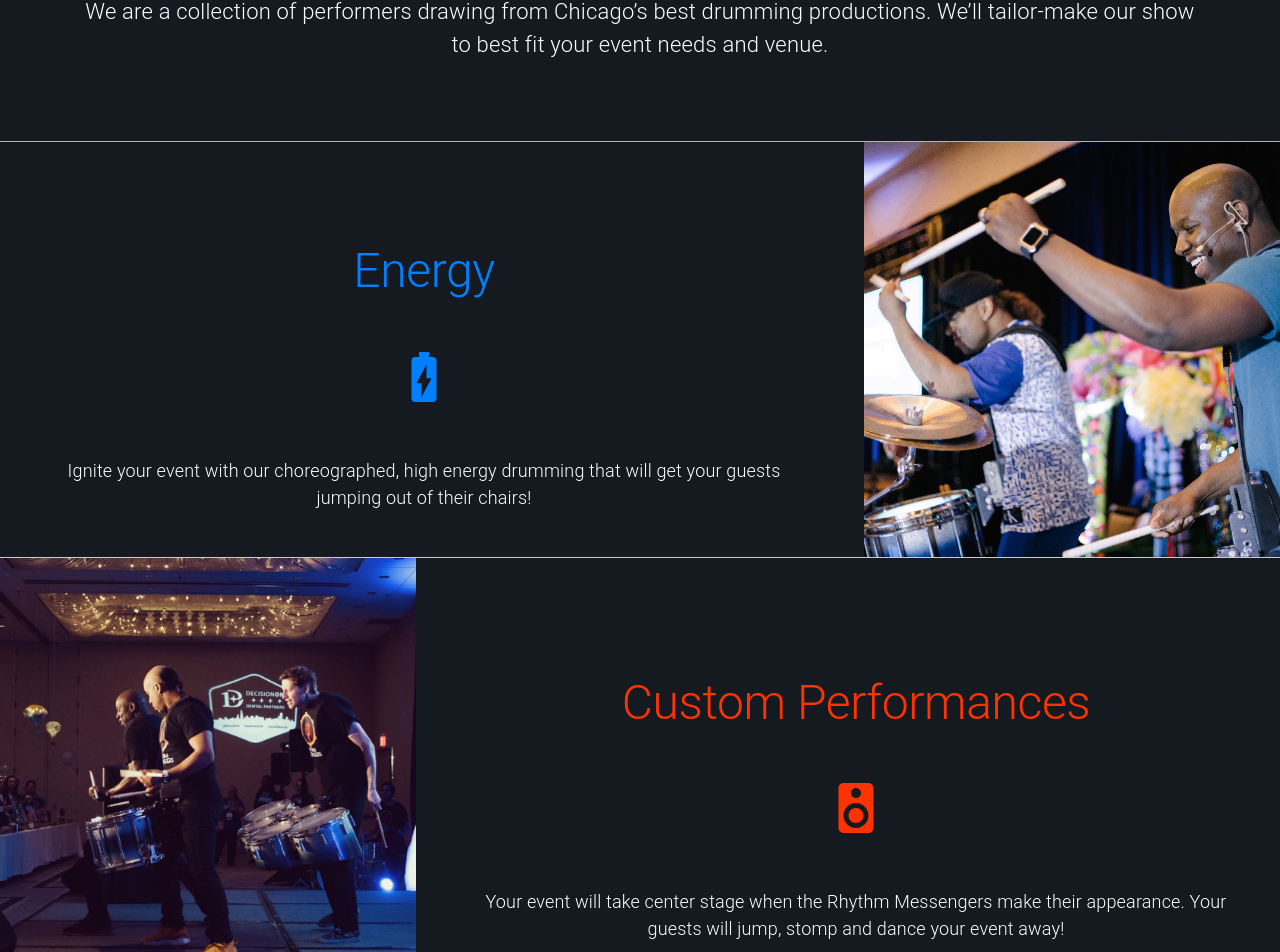
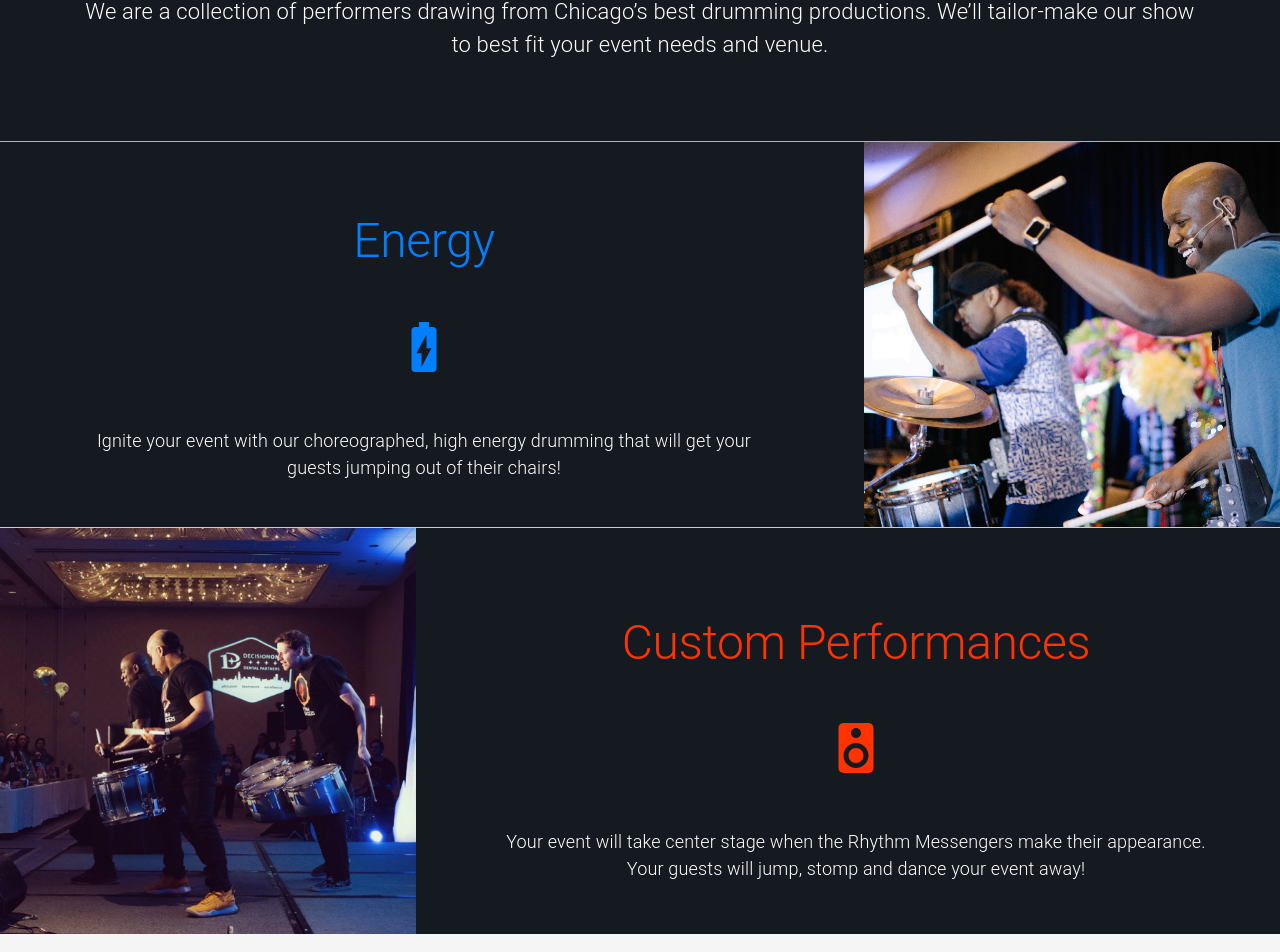
Before and after one commit to CooleyWC/rhythm-messengers, a React (Create React App) app: page / in a window 1280 px wide. Shown: the part 1677-2629 px from the top of the page. Built offline with nearby package versions, Linux system fonts and the light colour scheme.

Commit message:
adjusted padding

```diff
--- a/src/about/About.js
+++ b/src/about/About.js
@@ -44,11 +44,11 @@ const About=(props) =>{
       <Box>
         <Grid container spacing={2}>
           <Grid item xs={12} sm={12} md={8} lg={8}>
-            <Typography variant="h2" align="center" gutterBottom sx={{ fontSize: '48px', color: '#007FFF', paddingTop: '100px', paddingBottom: '30px' }}>
+            <Typography variant="h2" align="center" gutterBottom sx={{ fontSize: '48px', color: '#007FFF', paddingTop: '70px', paddingBottom: '30px' }}>
               Energy
             </Typography>
             <BatteryChargingFullIcon style={{color: '#007FFF', fontSize:'60px', margin: '0 auto', display: 'block', paddingBottom: '50px'}}/>
-            <Typography variant='body1' paragraph style={{color: 'white', fontSize: '18px', fontWeight: '300', paddingLeft: '50px', paddingRight: '50px', paddingBottom: '30px', textAlign: 'center'}}>
+            <Typography variant='body1' paragraph style={{color: 'white', fontSize: '18px', fontWeight: '300', paddingLeft: '70px', paddingRight: '70px', paddingBottom: '30px', textAlign: 'center'}}>
               Ignite your event with our choreographed, high energy drumming that will get your guests jumping out of their chairs!
             </Typography>
           </Grid>
@@ -76,11 +76,11 @@ const About=(props) =>{
             </CardMedia>
           </Grid>
           <Grid item xs={12} sm={12} md={8} lg={8}>
-            <Typography variant='h2' align='center' gutterBottom style={{color: '#FF3300', fontSize: '48px', paddingTop: '100px', paddingBottom: '30px', paddingRight: '20px', paddingLeft: '20px'}}>
+            <Typography variant='h2' align='center' gutterBottom style={{color: '#FF3300', fontSize: '48px', paddingTop: '70px', paddingBottom: '30px', paddingRight: '20px', paddingLeft: '20px'}}>
               Custom Performances
             </Typography>
             <SpeakerIcon style={{color: '#FF3300', fontSize: '60px', margin: '0 auto', display: 'block', paddingBottom: '50px'}}/>
-            <Typography variant='body1' paragraph style={{color: 'white', fontSize: '18px', fontWeight: '300', paddingLeft: '50px', paddingRight: '50px', paddingBottom: '30px', textAlign: 'center'}}>
+            <Typography variant='body1' paragraph style={{color: 'white', fontSize: '18px', fontWeight: '300', paddingLeft: '70px', paddingRight: '70px', paddingBottom: '30px', textAlign: 'center'}}>
               Your event will take center stage when the Rhythm Messengers make their appearance. Your guests will jump, stomp and dance your event away!
             </Typography>
           </Grid>
```
